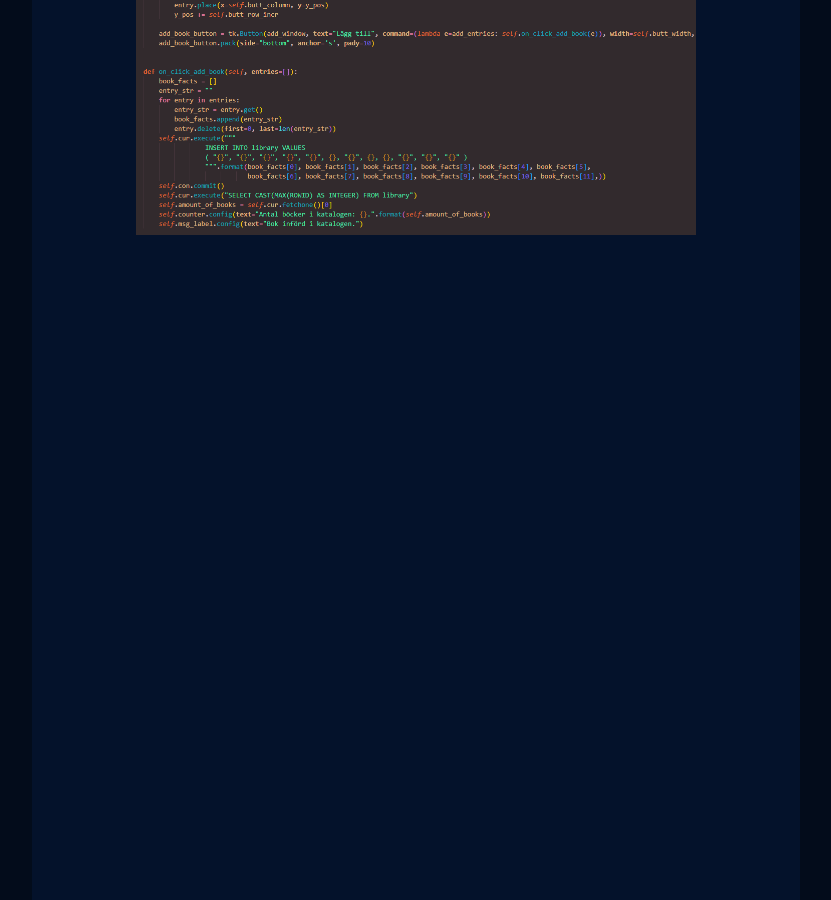
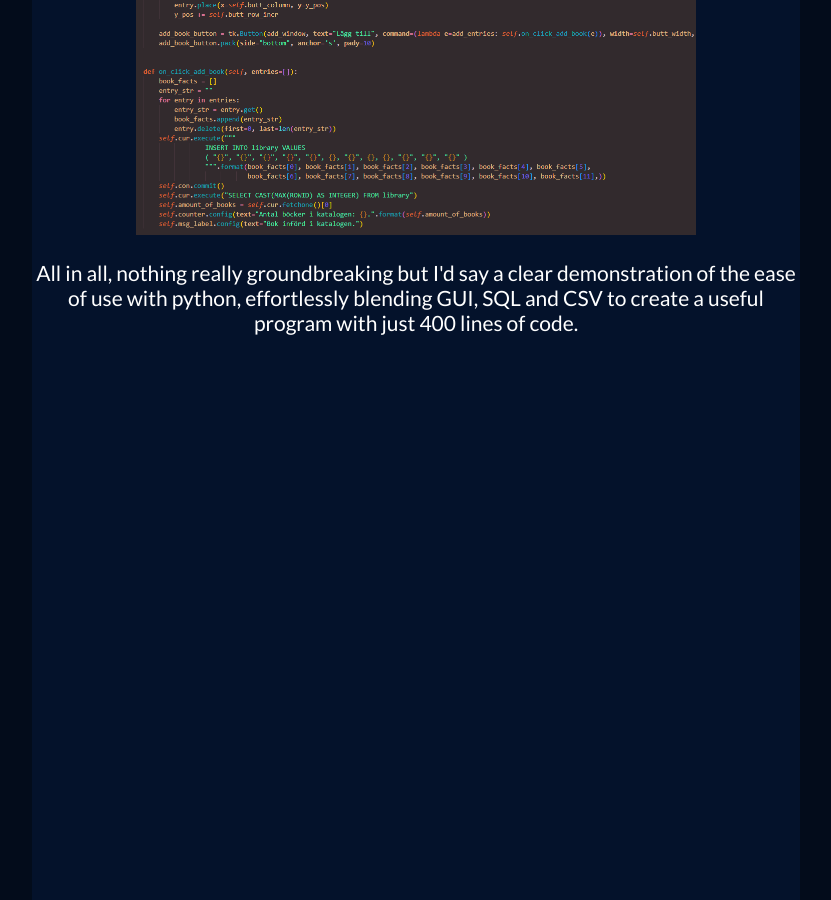
Before and after one commit to B0realian/B0realian.github.io, a Jekyll site: the page python.html, which Jekyll copies as it is, in a window 1280 px wide and 900 px high, scrolled down 2797 px. Shown: the whole window, without its empty margins (224-1055 px from the left). Built offline with Jekyll 4.4.1, drawn with Linux system fonts in a browser that asks for light colours.

Commit message:
Update python.html

```diff
--- a/python.html
+++ b/python.html
@@ -43,6 +43,7 @@
 			<img src="python\add.png" alt="Image went Oops!" style="width: 800px; height: 600px;">
 			<p>You may have reacted at the varying entry lengths when adding books. They are based on the longest entries I had in my excel-file. The longest title is, incidentally, Hooke's Micrographia when you include the sub title. At any rate, adding books from a new window also meant that I was required to use a lambda  to call the add button's command function.</p>
 			<img src="python\add_code.png" alt="Image went Oops!" style="width: 560px; height: 475px;">
+			<p>All in all, nothing really groundbreaking but I'd say a clear demonstration of the ease of use with python, effortlessly blending GUI, SQL and CSV to create a useful program with just 400 lines of code.
 		</div>
 	</body>
 </html>
```
